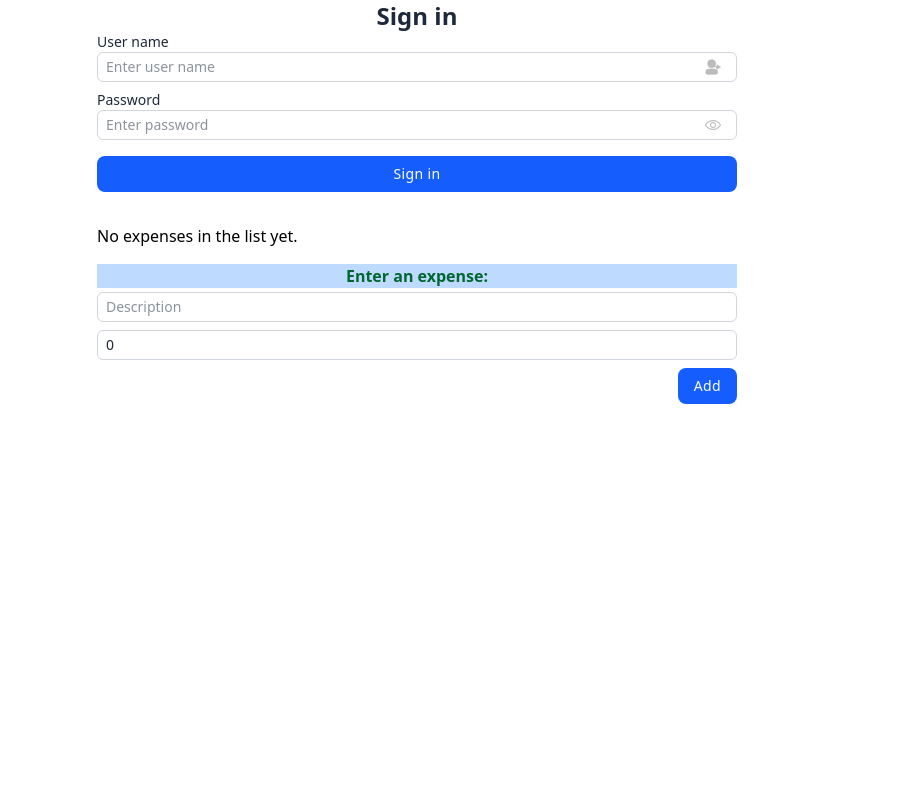
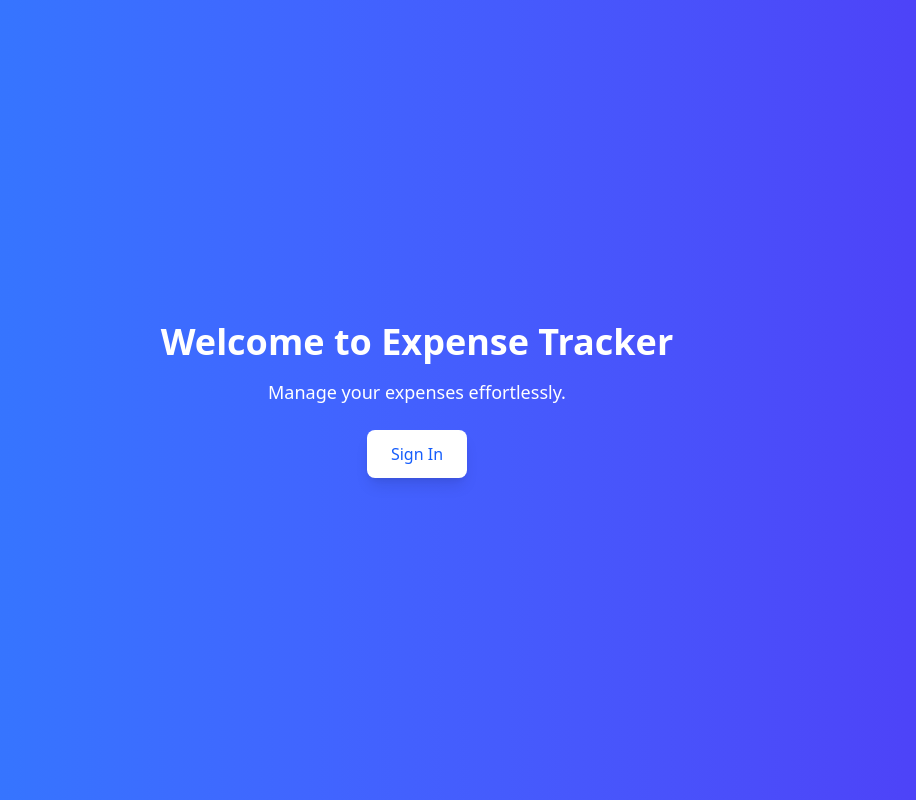
Before and after one commit to fernando1419/vue3-expenses, a Vue app: page / in a window 1280 px wide. Shown: the whole page, without its empty margins (223-1139 px from the left). Built offline with nearby package versions, Linux system fonts and the light colour scheme.

Commit message:
Add home component

```diff
--- /dev/null
+++ b/src/Home.vue
@@ -0,0 +1,57 @@
+<script setup>
+// import { useAuthStore } from '@/stores/auth';
+// import { useRouter } from 'vue-router';
+
+// const authStore = useAuthStore();
+// const router = useRouter();
+
+const goToDashboard = () => {
+   // router.push('/dashboard');
+   window.location.href = '/dashboard';
+};
+
+const goToLogin = () => {
+   // router.push('/login');
+   window.location.href = '/login';
+};
+</script>
+
+<template>
+   <div
+      class="min-h-screen flex flex-col items-center justify-center bg-gradient-to-r from-blue-500 to-indigo-600 text-white">
+      <div class="text-center max-w-2xl p-6">
+         <h1 class="text-4xl font-bold mb-4 animate-fade-in">Welcome to Expense Tracker</h1>
+         <p class="text-lg mb-6">Manage your expenses effortlessly.</p>
+
+         <div class="space-x-4">
+            <button v-if="false" @click="goToDashboard"
+               class="px-6 py-3 bg-green-500 hover:bg-green-600 text-white rounded-lg shadow-lg transition">
+               Go to Dashboard
+            </button>
+
+            <button v-else @click="goToLogin"
+               class="px-6 py-3 bg-white text-blue-600 hover:bg-gray-200 rounded-lg shadow-lg transition">
+               Sign In
+            </button>
+         </div>
+      </div>
+   </div>
+</template>
+
+<style scoped>
+@keyframes fade-in {
+   from {
+      opacity: 0;
+      transform: translateY(-10px);
+   }
+
+   to {
+      opacity: 1;
+      transform: translateY(0);
+   }
+}
+
+.animate-fade-in {
+   animation: fade-in 1s ease-in-out;
+}
+</style>
--- a/src/main.ts
+++ b/src/main.ts
@@ -1,7 +1,6 @@
 import { createApp } from 'vue';
-// import './style.css'
 import './assets/tailwind.css';
-import App from './App.vue';
+import Home from "./Home.vue";
 
-const app = createApp(App);
+const app = createApp(Home);
 app.mount('#app');
```
